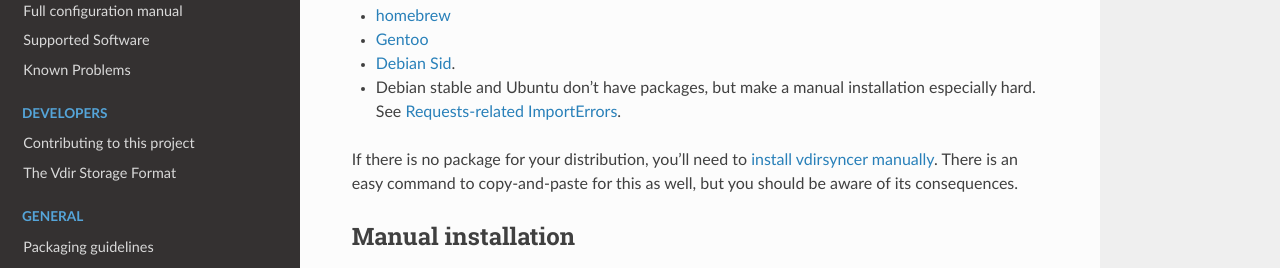
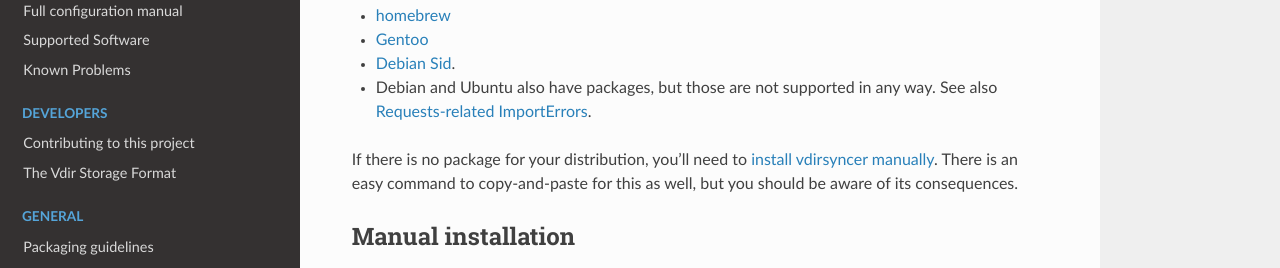
Before and after one commit to pimutils/vdirsyncer, a Sphinx documentation site: the page built from docs/installation.rst, in a window 1280 px wide and 900 px high. Shown: the part 380-648 px from the top of the window. Built offline with Sphinx 7.4.7 and the Read the Docs theme 2.0.0, drawn with Linux system fonts in a browser that asks for light colours; the version number could not be read and is left out.

Commit message:
Update debian packages

```diff
--- a/docs/installation.rst
+++ b/docs/installation.rst
@@ -18,8 +18,8 @@
 - `homebrew <http://braumeister.org/formula/vdirsyncer>`_
 - `Gentoo <https://packages.gentoo.org/packages/dev-python/vdirsyncer>`_
 - `Debian Sid <https://packages.debian.org/search?keywords=vdirsyncer&searchon=names&exact=1&suite=all&section=all>`_.
-- Debian stable and Ubuntu don't have packages, but make a manual installation
-  especially hard. See :ref:`debian-urllib3`.
+- Debian and Ubuntu also have packages, but those are not supported in any way.
+  See also :ref:`debian-urllib3`.
 
 If there is no package for your distribution, you'll need to :ref:`install
 vdirsyncer manually <manual-installation>`. There is an easy command to
```
